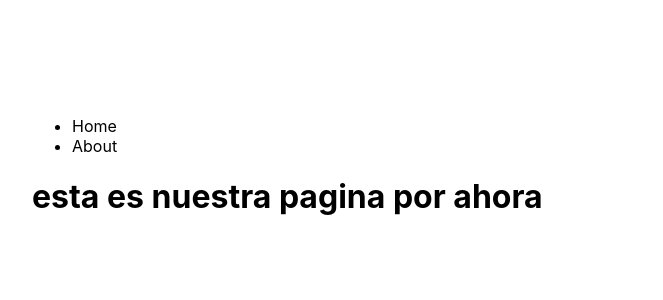
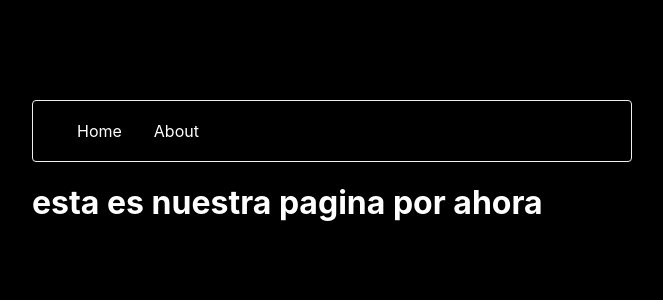
Before and after one commit to wellnahuel/Practice-NEXT13, a Next.js app: page / in a window 1280 px wide. Shown: the top 300 px of the page, without its empty margins (308-971 px from the left). Built offline with nearby package versions, Linux system fonts and the light colour scheme.

Commit message:
import css sin llaves

```diff
--- a/app/components/Navigation.jsx
+++ b/app/components/Navigation.jsx
@@ -1,4 +1,5 @@
 import Link from 'next/link'
+import  style  from './Navigation.module.css'
 
 
 const links = [{
@@ -12,9 +13,8 @@ const links = [{
 
 export function Navigation() {
     return (
-        <header>
-            <nav>
-                <ul>
+       <header className={style.header}>
+         <ul className={style.navigation}>
             {links.map(({ label, route }) => (
                <li key={route}>
                   <Link href={route}>
@@ -23,7 +23,6 @@ export function Navigation() {
                </li>
             ))}
          </ul>
-            </nav>
       </header>
     )
 }
--- /dev/null
+++ b/app/components/Navigation.module.css
@@ -0,0 +1,16 @@
+.header {
+    border: 1px solid #f0f0f0;
+    border-radius: 4px;
+    padding: 4px;
+ }
+
+ .navigation {
+    display: flex;
+    list-style: none;
+    gap: 32px;
+ }
+
+ .navigation a:hover {
+    color: #f0f0f0;
+    text-decoration: underline;
+ }
--- a/styles/globals.css
+++ b/styles/globals.css
@@ -21,7 +21,7 @@ body {
   margin: 0 auto
 }
 
-@media (prefers-color-scheme: dark) {
+@media (prefers-color-scheme: light) {
   html {
     color-scheme: dark;
   }
```
Lines whose indentation alone changed are shown as unchanged.
